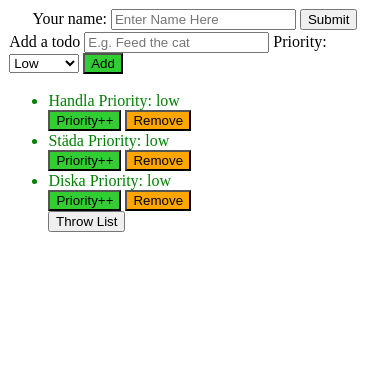
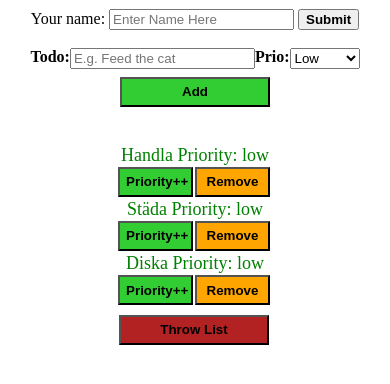
Before and after one commit to John-Rotte/VueToDoList, a plain HTML site: page index.html in a window 390 px wide. Drawn offline with nearby package versions, Linux system fonts and the light colour scheme.

Commit message:
Finished Styling and adding functions

```diff
--- a/css/style.css
+++ b/css/style.css
@@ -1,7 +1,12 @@
 #headerContainer {
     display: flex;
-    justify-content: center;
+    justify-content: left;
+    margin-left: 40px;
 }
+ul button {
+    margin-right: 0.5vW;
+}
+
 #choiceLow {
     background-color: green;
 }
@@ -11,15 +16,48 @@
 #choiceHigh {
     background-color: red;
 }
-.vueList li button {
-    margin: 4px;
-    display: block;
+#addPriority {
+    display: flex;
+    justify-content: left;
+    flex-direction: row;
+    margin-top: 2vw;
+    margin-left: 40px;
+}
+
+#vueList {
+    display: flex;
+    justify-content: left;
+    flex-direction: column;
+    padding-bottom: 0.5vw;
+}
+#componentInList {
+    display: flex;
+}
+#buttonsInList {
+    display: flex;
+    flex-direction: row;
+}
+#buttonsInList button {
+    width: 8vw;
+    height: 1.75vw;
+    margin-top: 0.25vw;
+}
+ul {
+    margin: 0;
+}
+ul button {
+    margin-right: 0.5vW;
 }
 .removeButton Button{
     background-color: peru;
 }
 #addButton{
     background-color: limegreen;
+    width: 16.6vw;
+    margin-bottom: 1.3vW;
+    margin-top: 0.2vw;
+    margin-left: 40px;
+
 }
  li {
      padding: 0.1vw;
@@ -31,42 +69,97 @@ p {
 h1 {
     font-size: xx-large;
     font-weight: bold;
+    margin-left: 40px;
 }
 form {
     padding: 0.3vw;
 }
+#removeAllButton button {
+    width: 16.6vw;
+    margin-top: 1vW;
+    background-color: firebrick;
+}
 
-@media screen and (min-width: 1025px){
+@media screen and (max-width: 1025px){
+    h1 {
+        margin-left: 0;
+    }
+    ul {
+        padding-left: 0;
+        padding-top:8vw ;
+    }
+    button {
+        font-weight: bolder;
+    }
     #headerContainer {
         display: flex;
-        justify-content: left;
+        justify-content: center;
+        margin-left: 0;
     }
-    ul button {
-        margin-right: 0.5vW;
+
+    #submitButton button {
+        padding: 1vw;
     }
-    #vueList {
+    #addPriority {
         display: flex;
-        justify-content: left;
-        flex-direction: column;
-        padding-bottom: 0.5vw;
+        justify-content: center;
+        flex-direction: row;
+        margin-top: 4vw;
+        margin-left: 0;
+        font-weight: bolder;
     }
-    #componentInList {
+
+    #addButtonContainer {
         display: flex;
+        justify-content: center;
+    }
+
+    #todoAndPrioInList {
+        display: flex;
+        justify-content: center;
+        font-size: large;
+    }
+
+    #priorityList {
+        display: flex;
+        justify-content: center;
     }
     #buttonsInList {
         display: flex;
+        justify-content: center;
         flex-direction: row;
     }
     #buttonsInList button {
         width: 8vw;
+        height: 3vw;
+        min-width: 75px;
+        min-height: 30px;
         margin-top: 0.25vw;
+    }
+    #removeAllButton {
+        display: flex;
+        justify-content: center;
+    }
+    #addButton{
+        background-color: limegreen;
+        width: 16.6vw;
+        margin-top: 1vW;
+        min-width: 150px;
+        min-height: 30px;
+        margin-top: 2vW;
+        justify-content: center;
+        margin-left: 0;
+    }
+    #removeAllButton button {
 
-    }
+        width: 16.6vw;
+        min-width: 150px;
+        min-height: 30px;
+        margin-top: 2vW;
 
-    #removeAllButton button {
-        width: 14vw;
-        margin-top: 1vW;
         background-color: firebrick;
     }
 
+
+
 }
--- a/index.html
+++ b/index.html
@@ -11,14 +11,14 @@
     <div id="todo-list-example">
       <div id="headerContainer">
         <div id="logIn" v-if="userAdded == false">
-          <form v-on:submit="addNewUser">
+          <form  v-on:submit="addNewUser">
             <label for="userInput">Your name:</label>
             <input
               v-model="userName"
               id="userInput"
               placeholder="Enter Name Here"
             />
-            <button>Submit</button>
+            <button id="submitButton">Submit</button>
           </form>
         </div>
 
@@ -26,21 +26,25 @@
           <h1>{{userName + 's '}}TodoList</h1>
         </div>
       </div>
-      <form v-on:submit.prevent="addNewTodo">
-        <label for="new-todo">Add a todo</label>
+      <form id="submitUserForm" v-on:submit.prevent="addNewTodo">
+        <div id="addPriority">
+        <label for="new-todo">Todo:</label>
         <input
           v-model="newTodoText"
           id="new-todo"
           placeholder="E.g. Feed the cat"
         />
-        <label for="priorityList">Priority:</label>
-        <select name="priorityList" id="priorityList" v-model="newPrio">
-          <option id="choiceLow" value="low">Low</option>
-          <option id="choiceMedium" value="medium">Medium</option>
-          <option id="choiceHigh" value="high">High</option>
-        </select>
 
-        <button id="addButton">Add</button>
+            <label for="priorityList">Prio:</label>
+            <select name="priorityList" id="priorityList" v-model="newPrio">
+            <option id="choiceLow" value="low">Low</option>
+            <option id="choiceMedium" value="medium">Medium</option>
+            <option id="choiceHigh" value="high">High</option>
+            </select>
+        </div>
+        <div id="addButtonContainer">
+            <button id="addButton">Add</button>
+        </div>
       </form>
       <ul>
         <li
```
